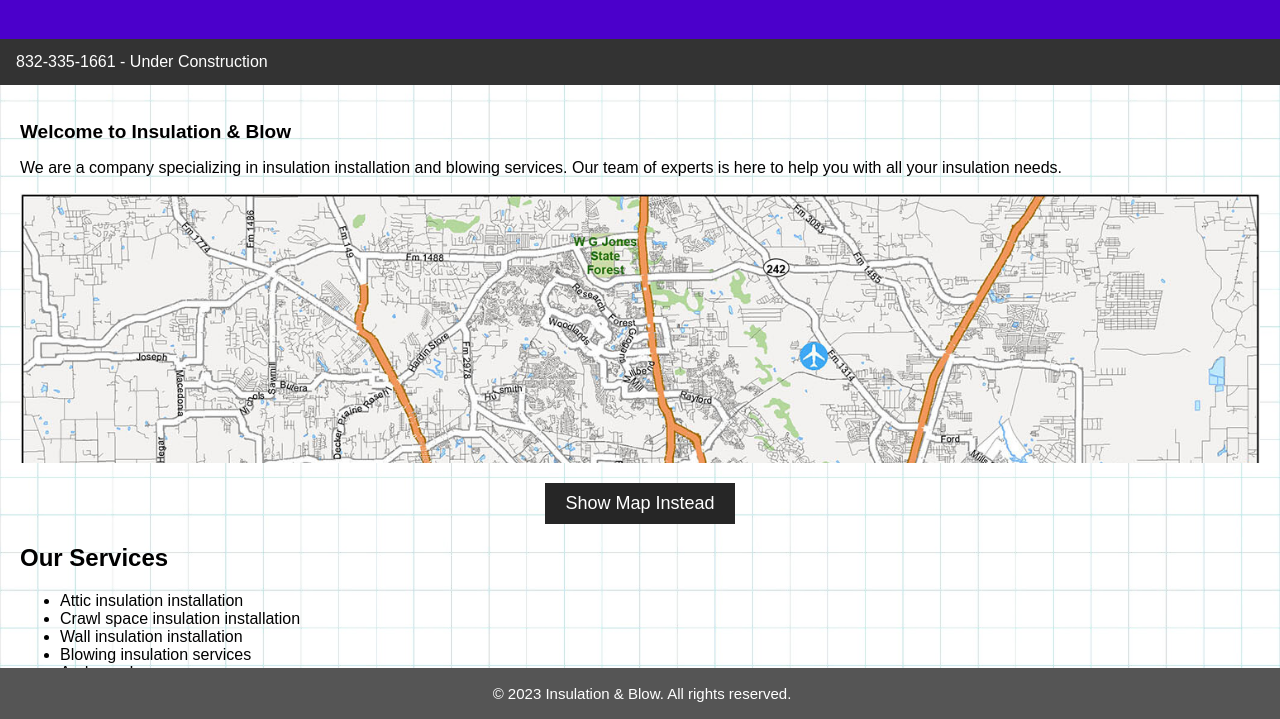
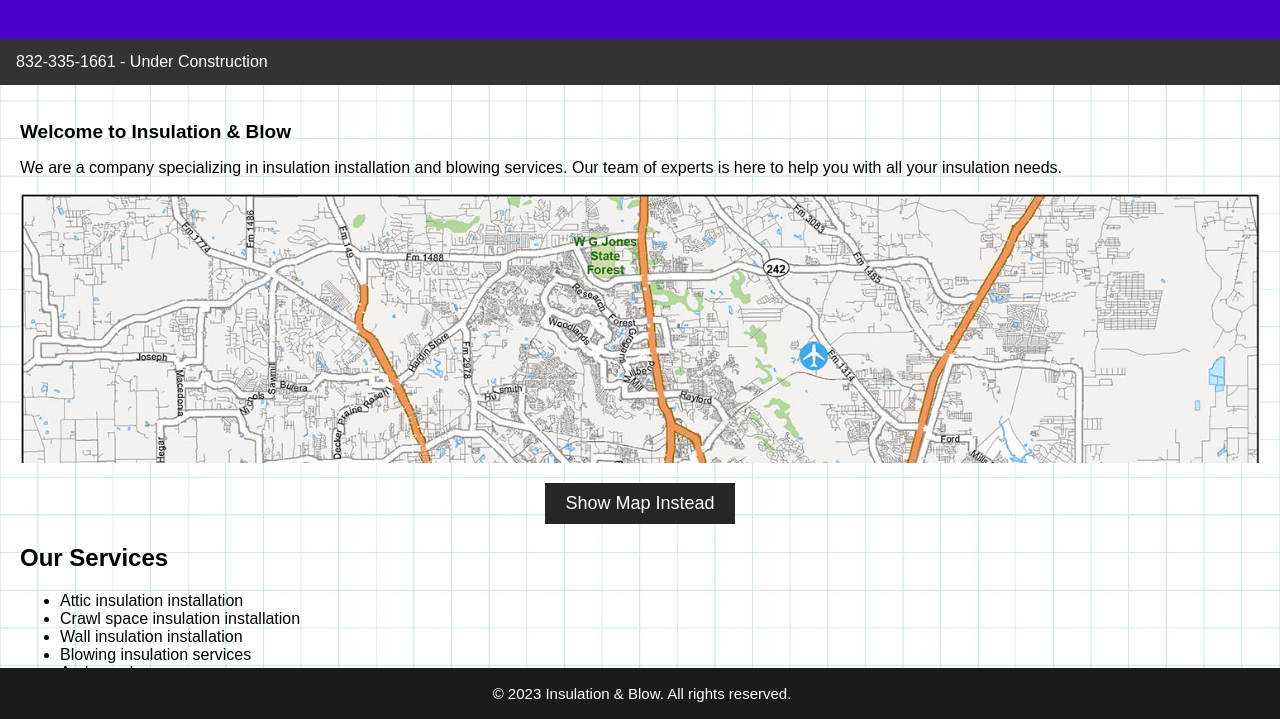
Before and after one commit to MattTeaA13/Insulationandblow, a plain HTML site: page index.html in a window 1280 px wide. Shown: the part 81-800 px from the top of the page. Drawn offline with Linux system fonts and the light colour scheme.

Commit message:
Update styles.css

```diff
--- a/styles.css
+++ b/styles.css
@@ -95,7 +95,7 @@ section {
   }
 
 footer {
-    background-color: #555;
+    background-color: #1b1b1b;
     color: white;
     padding: 2px;
     text-align: center;
```
